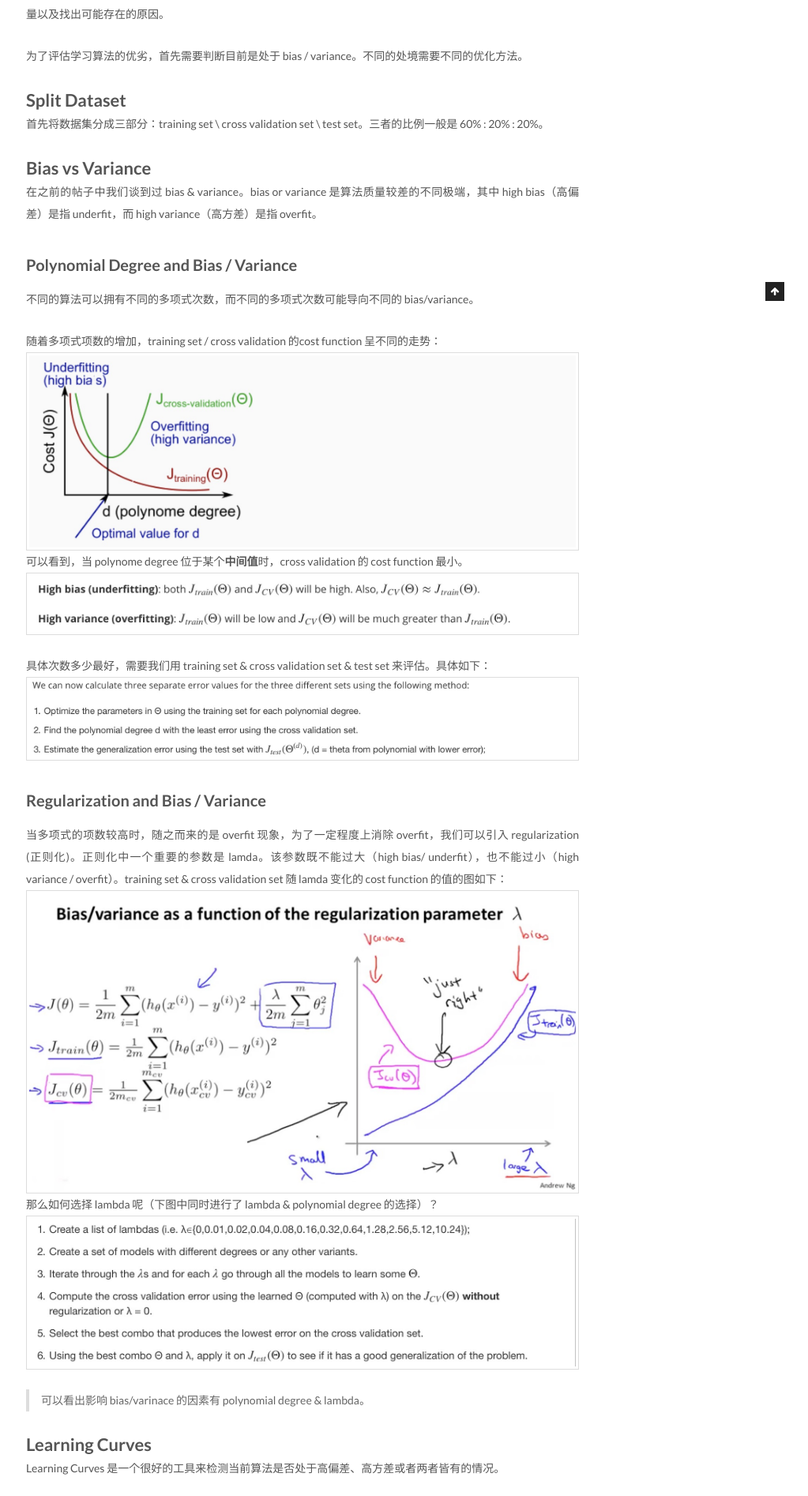
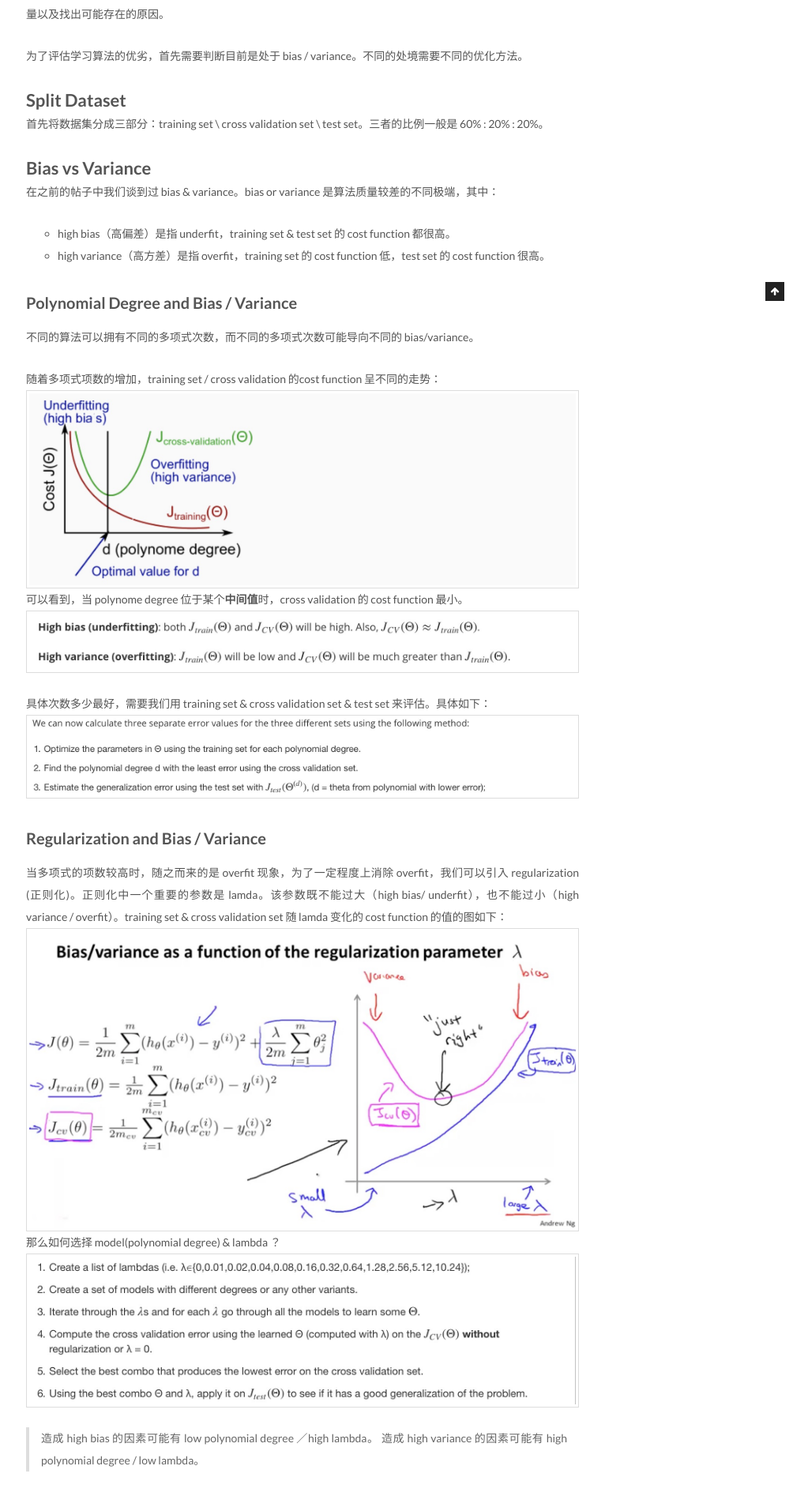
Before and after one commit to qimiguang/qimiguang.github.io, a Jekyll site: the page built from _posts/2017-10-06-Evaluating-a-Learning-Algorithm.md, in a window 1280 px wide. Shown: the part 619-2513 px from the top of the page at 79% size, without its empty margins (257-1280 px from the left). Built offline with Jekyll 4.4.1, drawn with Linux system fonts in a browser that asks for light colours; some of the changed text lies outside the part shown.

Commit message:
write evalute algorithm

```diff
--- a/_posts/2017-10-06-Evaluating-a-Learning-Algorithm.md
+++ b/_posts/2017-10-06-Evaluating-a-Learning-Algorithm.md
@@ -15,7 +15,9 @@ tags:
 首先将数据集分成三部分：training set \ cross validation set \ test set。三者的比例一般是 60% : 20% : 20%。
 
 # Bias vs Variance
-在之前的帖子中我们谈到过 bias & variance。bias or variance 是算法质量较差的不同极端，其中 high bias（高偏差）是指 underfit，而 high variance（高方差）是指 overfit。
+在之前的帖子中我们谈到过 bias & variance。bias or variance 是算法质量较差的不同极端，其中：
+* high bias（高偏差）是指 underfit，training set & test set 的 cost function 都很高。
+* high variance（高方差）是指 overfit，training set 的 cost function 低，test set 的 cost function 很高。
 
 ## Polynomial Degree and Bias / Variance
 不同的算法可以拥有不同的多项式次数，而不同的多项式次数可能导向不同的 bias/variance。
@@ -31,10 +33,11 @@ tags:
 ## Regularization and Bias / Variance
 当多项式的项数较高时，随之而来的是 overfit 现象，为了一定程度上消除 overfit，我们可以引入 regularization (正则化)。正则化中一个重要的参数是 lamda。该参数既不能过大（high bias/ underfit），也不能过小（high variance / overfit）。training set & cross validation set 随 lamda 变化的 cost function 的值的图如下：
 ![](/assets/images/ml/week6/lambda-cost-function.jpeg)
-那么如何选择 lambda 呢（下图中同时进行了 lambda & polynomial degree 的选择）？
+那么如何选择 model(polynomial degree) & lambda ？
 ![](/assets/images/ml/week6/choose-lambda.jpeg)
 
-> 可以看出影响 bias/varinace 的因素有 polynomial degree & lambda。
+> 造成 high bias 的因素可能有 low polynomial degree ／high lambda。
+> 造成 high variance 的因素可能有 high polynomial degree / low lambda。
 
 # Learning Curves
 Learning Curves 是一个很好的工具来检测当前算法是否处于高偏差、高方差或者两者皆有的情况。
```
Also changed, not shown: other parts of _posts/2017-10-06-Evaluating-a-Learning-Algorithm.md (+2 -0 lines).
